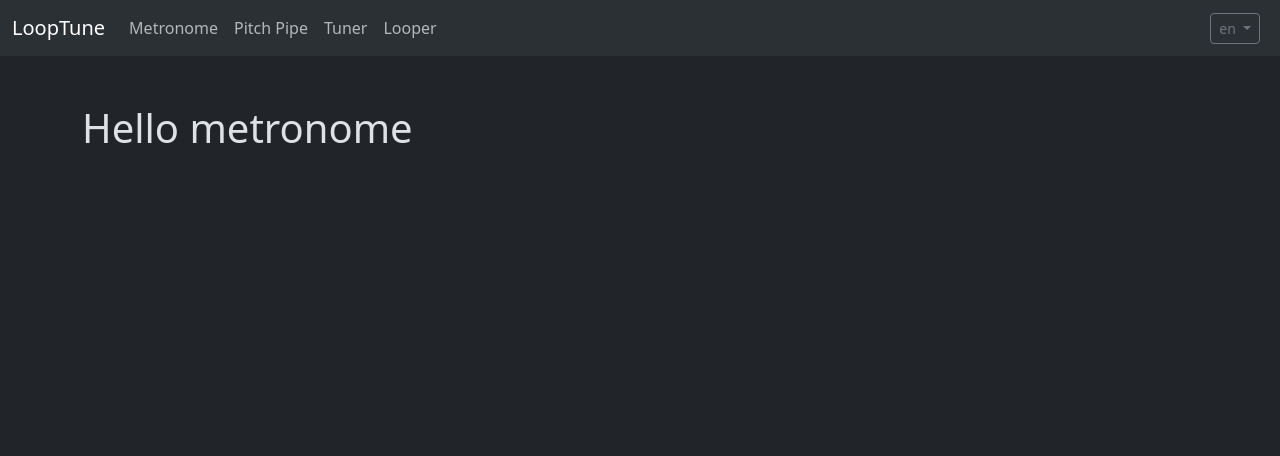
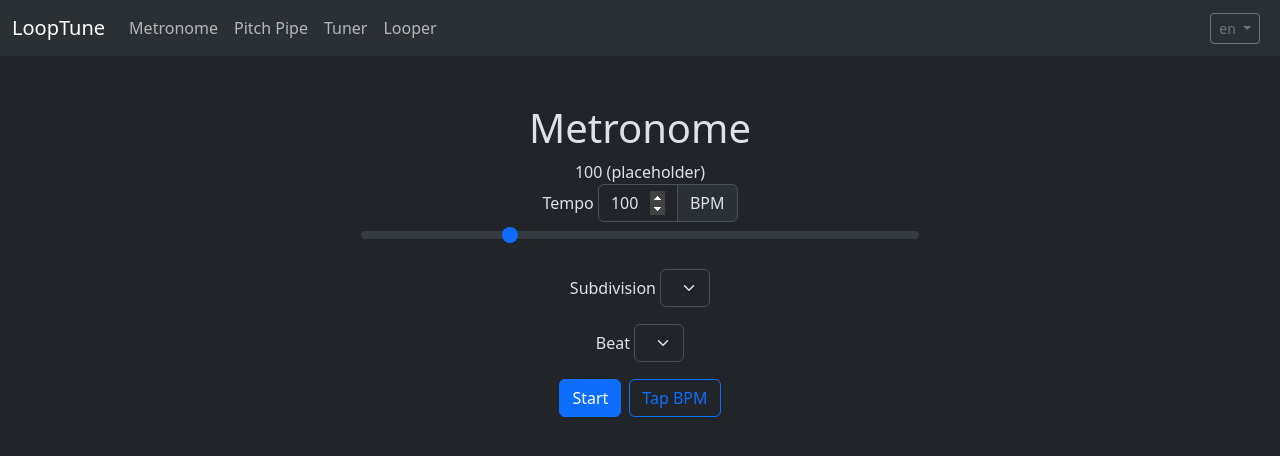
Before and after one commit to PPAFranca/LoopTune, a Flask app: page /metronome in a window 1280 px wide. Shown: the top 456 px of the page. Run offline with Flask 3, Linux system fonts and the light colour scheme; lists and menus that the app fills with data are empty.

Commit message:
Initial layout and structure for the metronome page.

```diff
--- a/templates/metronome.html
+++ b/templates/metronome.html
@@ -1,5 +1,49 @@
+{# Written with help from Claude (Anthropic), per CS50's rules on citing AI. #}
+
 {% extends "layout.html" %}
 
+{% block title %}{{ t("nav.metronome") }}{% endblock %}
+
 {% block main %}
-    <h1>Hello metronome</h1>
+<div class="text-center">
+    <h1>{{ t("nav.metronome") }}</h1>
+
+    <div class="val">100 (placeholder)</div>
+
+    <div class="mb-3">
+        <label for="tempo" class="form-label">{{ t("common.tempo") }}</label>
+        <div class="input-group d-inline-flex w-auto">
+            <input type="number" class="form-control input-narrow" id="tempo" min="30" max="300" value="100">
+            <span class="input-group-text">BPM</span>
+        </div>
+        <div class="w-50 mx-auto" id="tempo-range-container">
+            <label for="tempo-range" class="visually-hidden">{{ t("common.tempo") }}</label>
+            <input type="range" class="form-range" id="tempo-range" min="30" max="300" value="100">
+        </div>
+    </div>
+
+    <div class="mb-3">
+        <label for="subdivision" class="form-label">{{ t("common.subdivision") }}</label>
+        <div class="input-group d-inline-flex w-auto">
+            <select class="form-select" id="subdivision"></select>
+        </div>
+    </div>
+
+    <div class="mb-3">
+        <label for="beat" class="form-label">{{ t("common.beat") }}</label>
+        <div class="input-group d-inline-flex w-auto">
+            <select class="form-select" id="beat"></select>
+        </div>
+    </div>
+
+    <div class="mb-3 d-flex justify-content-center gap-2">
+        <button type="button" class="btn btn-primary" id="play-btn">{{ t("common.start") }}</button>
+        <button type="button" class="btn btn-outline-primary" id="tap-btn">{{ t("common.tap") }}</button>
+    </div>
+
+</div>
 {% endblock %}
+
+{% block scripts %}
+    <script type="module" src="{{ url_for('static', filename='js/metronome.js') }}"></script>
+{% endblock %}
--- a/translations/en.json
+++ b/translations/en.json
@@ -6,7 +6,7 @@
     "nav.looper": "Looper",
     "home.heading": "This is LoopTune",
     "home.tagline": "Metronome, Pitch Pipe, Tuner and Looper all in one place",
-    "home.metronome": "Keep steady time with an adjustable tempo, time signature and accented first beat. Tap along to find a tempo.",
+    "home.metronome": "Keep steady time with an adjustable tempo, subdivision and accented first beat. Tap along to find a tempo.",
     "home.pitchpipe": "Play any reference note, or the open strings of your instrument, to tune by ear.",
     "home.tuner": "Play a note and see through your microphone how sharp or flat it is.",
     "home.looper": "Record layers over a metronome, stack them into a loop and export every take.",
@@ -22,6 +22,10 @@
     "common.stop": "Stop",
     "common.note": "Note",
     "common.octave": "Octave",
+    "common.tempo": "Tempo",
+    "common.subdivision": "Subdivision",
+    "common.beat": "Beat",
+    "common.tap": "Tap BPM",
 
     "solfege.C": "Do",
     "solfege.D": "Re",
--- a/translations/pt-BR.json
+++ b/translations/pt-BR.json
@@ -6,7 +6,7 @@
     "nav.looper": "Looper",
     "home.heading": "Este é o LoopTune",
     "home.tagline": "Metrônomo, Diapasão, Afinador e Looper em um só lugar",
-    "home.metronome": "Marque o tempo com andamento e compasso ajustáveis e acento no primeiro tempo. Toque no ritmo para descobrir o andamento.",
+    "home.metronome": "Marque o tempo com andamento ajustável, subdivisão e acento no primeiro tempo. Toque no ritmo para descobrir o andamento.",
     "home.pitchpipe": "Toque qualquer nota de referência, ou as cordas soltas do seu instrumento, para afinar de ouvido.",
     "home.tuner": "Toque uma nota e veja, pelo microfone, se ela está acima ou abaixo da afinação.",
     "home.looper": "Grave camadas sobre o metrônomo, empilhe-as em um loop e exporte cada gravação.",
@@ -21,6 +21,10 @@
     "common.stop": "Parar",
     "common.note": "Nota",
     "common.octave": "Oitava",
+    "common.tempo": "Andamento",
+    "common.subdivision": "Subdivisão",
+    "common.beat": "Batida",
+    "common.tap": "Toque BPM",
 
     "solfege.C": "Dó",
     "solfege.D": "Ré",
```
